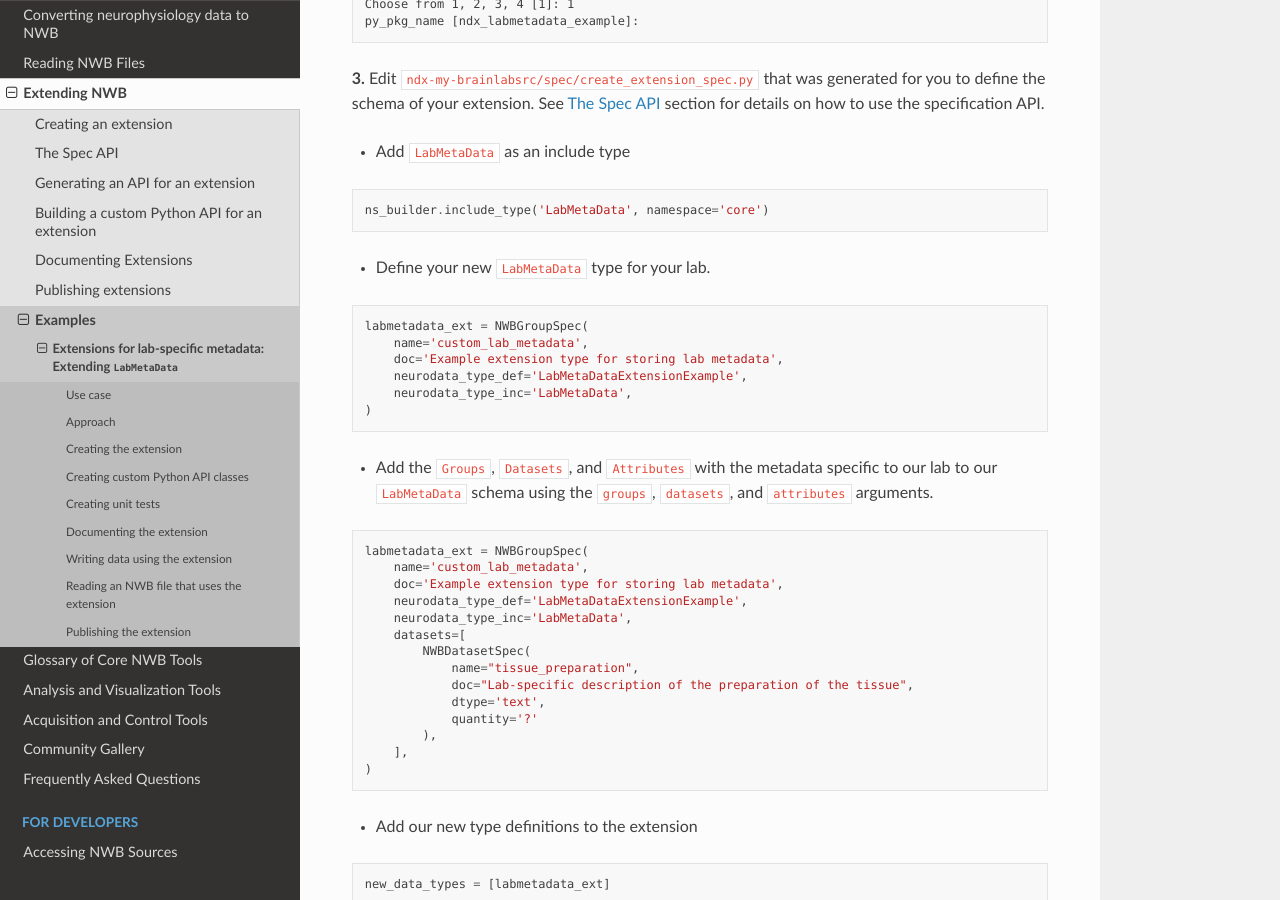
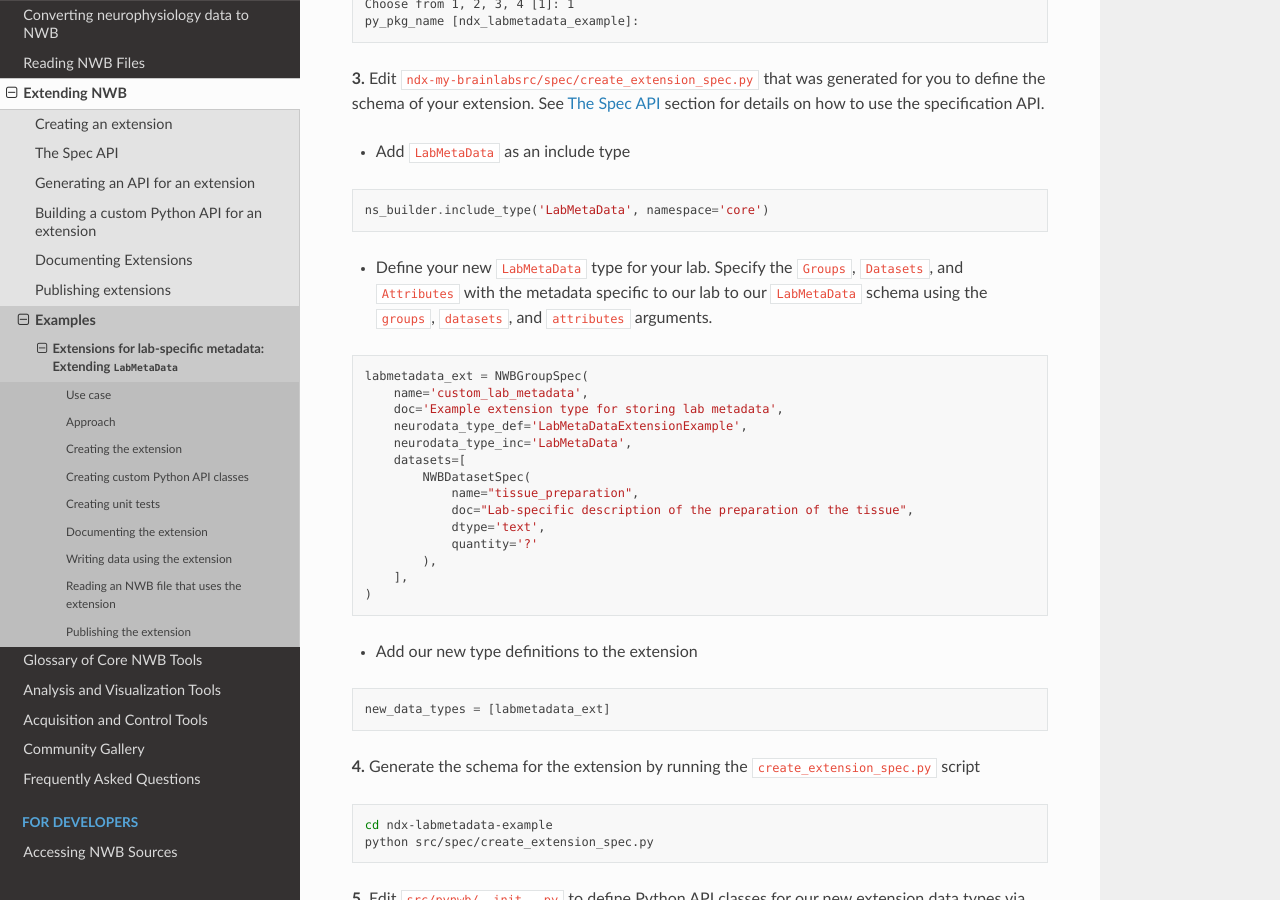
Before and after one commit to NeurodataWithoutBorders/nwb-overview, a Sphinx documentation site: the page built from docs/source/extensions_tutorial/extension_examples/labmetadata_extension.rst, in a window 1280 px wide and 900 px high, scrolled down 1215 px. Built offline with Sphinx 7.4.7 and the Read the Docs theme 3.1.0, drawn with Linux system fonts in a browser that asks for light colours; pages that are not in the unit, such as notebooks, are missing from menus.

Commit message:
Clarify LabMetaData type definition instructions
Expanded instructions for defining the LabMetaData type with additional details on Groups, Datasets, and Attributes.

```diff
--- a/docs/source/extensions_tutorial/extension_examples/labmetadata_extension.rst
+++ b/docs/source/extensions_tutorial/extension_examples/labmetadata_extension.rst
@@ -71,19 +71,9 @@
 
     ns_builder.include_type('LabMetaData', namespace='core')
 
-* Define your new ``LabMetaData`` type for your lab.
-
-.. code-block:: python
-
-    labmetadata_ext = NWBGroupSpec(
-        name='custom_lab_metadata',
-        doc='Example extension type for storing lab metadata',
-        neurodata_type_def='LabMetaDataExtensionExample',
-        neurodata_type_inc='LabMetaData',
-    )
-
-* Add the ``Groups``, ``Datasets``, and ``Attributes`` with the metadata specific to our lab to
-  our ``LabMetaData`` schema using the ``groups``, ``datasets``, and ``attributes`` arguments.
+* Define your new ``LabMetaData`` type for your lab. Specify the ``Groups``, ``Datasets``, and ``Attributes``
+  with the metadata specific to our lab to our ``LabMetaData`` schema using the ``groups``, ``datasets``,
+  and ``attributes`` arguments.
 
 .. code-block:: python
 
```
